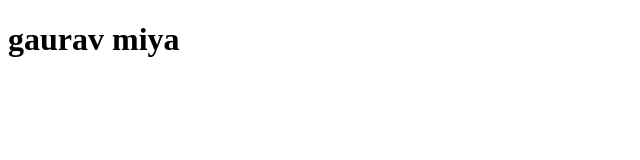
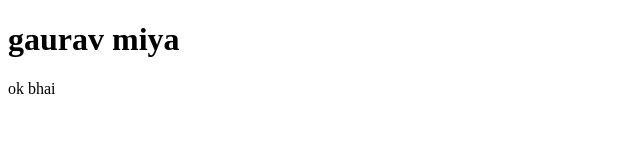
Before and after one commit to gauravkhandhar2/project2, a plain HTML site: page index.html in a window 1280 px wide. Shown: the full height of the page, 0-640 px from the left. Drawn offline with Linux system fonts and the light colour scheme.

Commit message:
some change

```diff
--- a/index.html
+++ b/index.html
@@ -7,5 +7,6 @@
 </head>
 <body>
     <h1> gaurav miya</h1>
+    <p> ok bhai</p>
 </body>
 </html>
```
Also changed, not shown: 1 other file.
